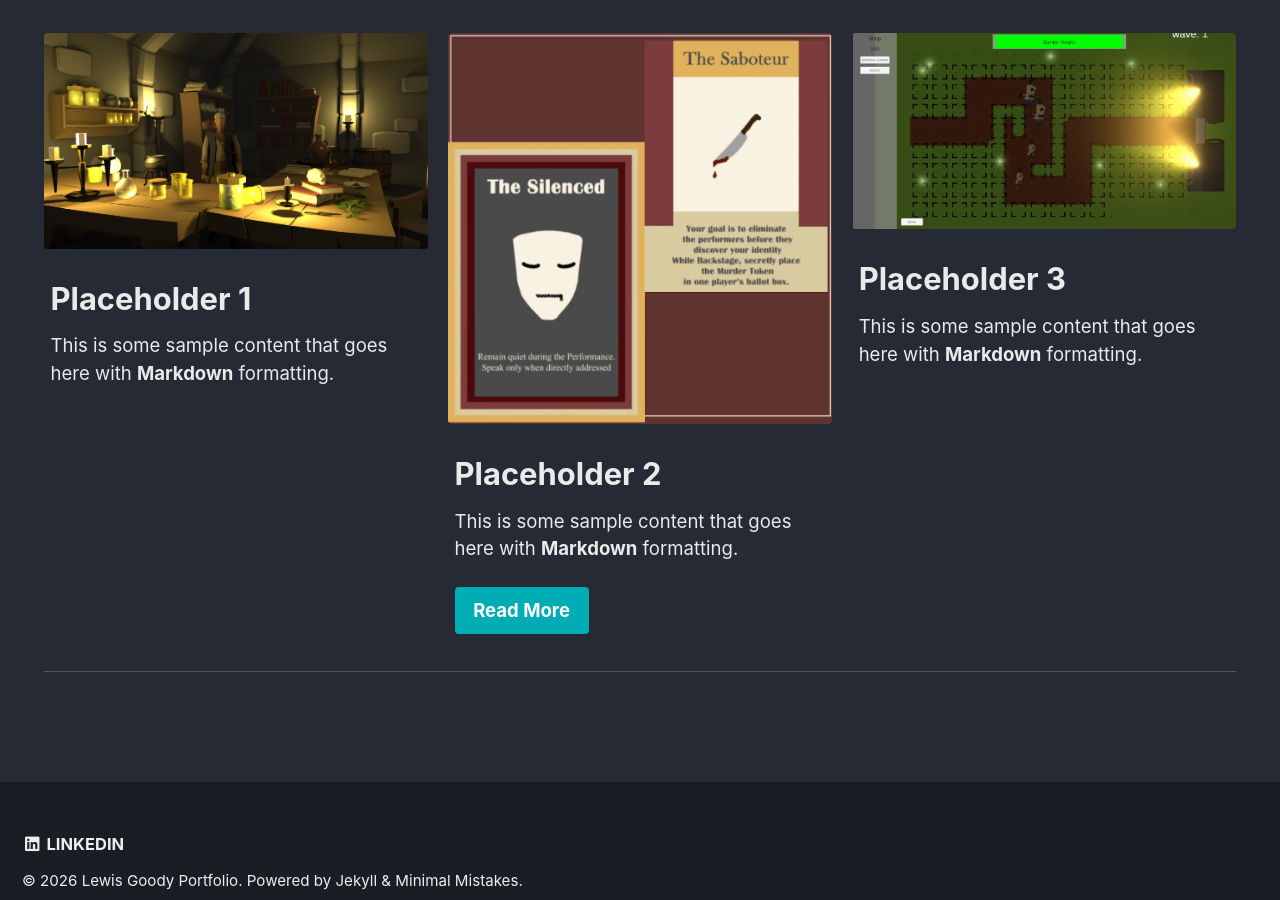
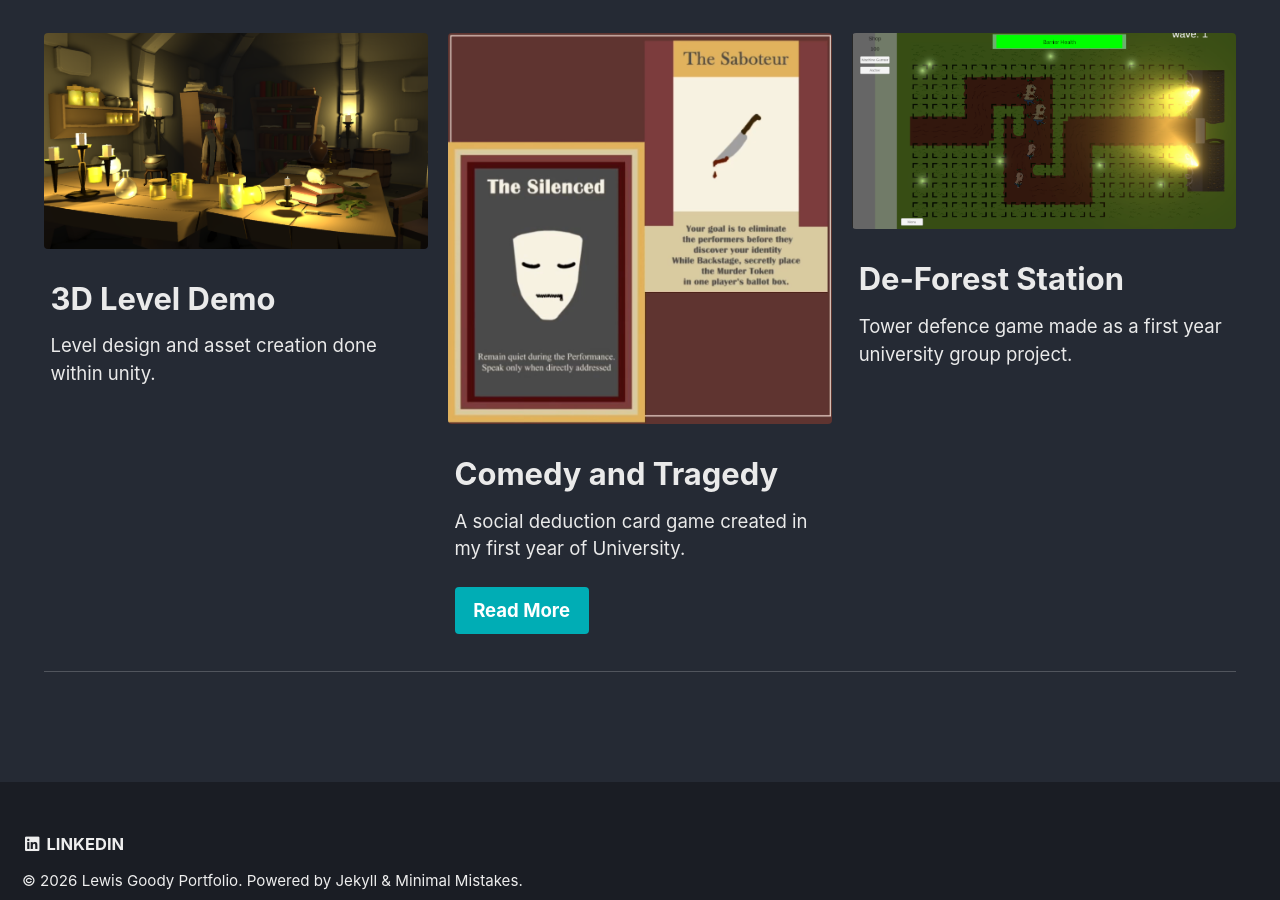
Before and after one commit to Sergeant-Salmon/Sergeant-Salmon.github.io, a Jekyll site: the page built from _pages/index.md, in a window 1280 px wide and 900 px high, scrolled down 562 px. Built offline with Jekyll 4.4.1, drawn with Linux system fonts in a browser that asks for light colours.

Commit message:
Update feature rows with new titles and excerpts

```diff
--- a/_pages/index.md
+++ b/_pages/index.md
@@ -18,19 +18,19 @@ intro:
 feature_row:
   - image_path: /assets/images/Screenshot 2025-12-08 031616.png
     alt: "placeholder image 1"
-    title: "Placeholder 1"
-    excerpt: "This is some sample content that goes here with **Markdown** formatting."
+    title: "3D Level Demo"
+    excerpt: "Level design and asset creation done within unity."
   - image_path: /assets/images/Screenshot 2026-04-16 103954.png
     alt: "placeholder image 2"
-    title: "Placeholder 2"
-    excerpt: "This is some sample content that goes here with **Markdown** formatting."
+    title: "Comedy and Tragedy"
+    excerpt: "A social deduction card game created in my first year of University."
     url: "#test-link"
     btn_label: "Read More"
     btn_class: "btn--primary"
   - image_path: /assets/images/defireflies.png
-    alt: "placeholder image 4"
-    title: "Placeholder 3"
-    excerpt: "This is some sample content that goes here with **Markdown** formatting."
+    alt: "De-Forest Station"
+    title: "De-Forest Station"
+    excerpt: "Tower defence game made as a first year university group project."
 ---
 
 {% include feature_row id="intro" type="center" %}
```
